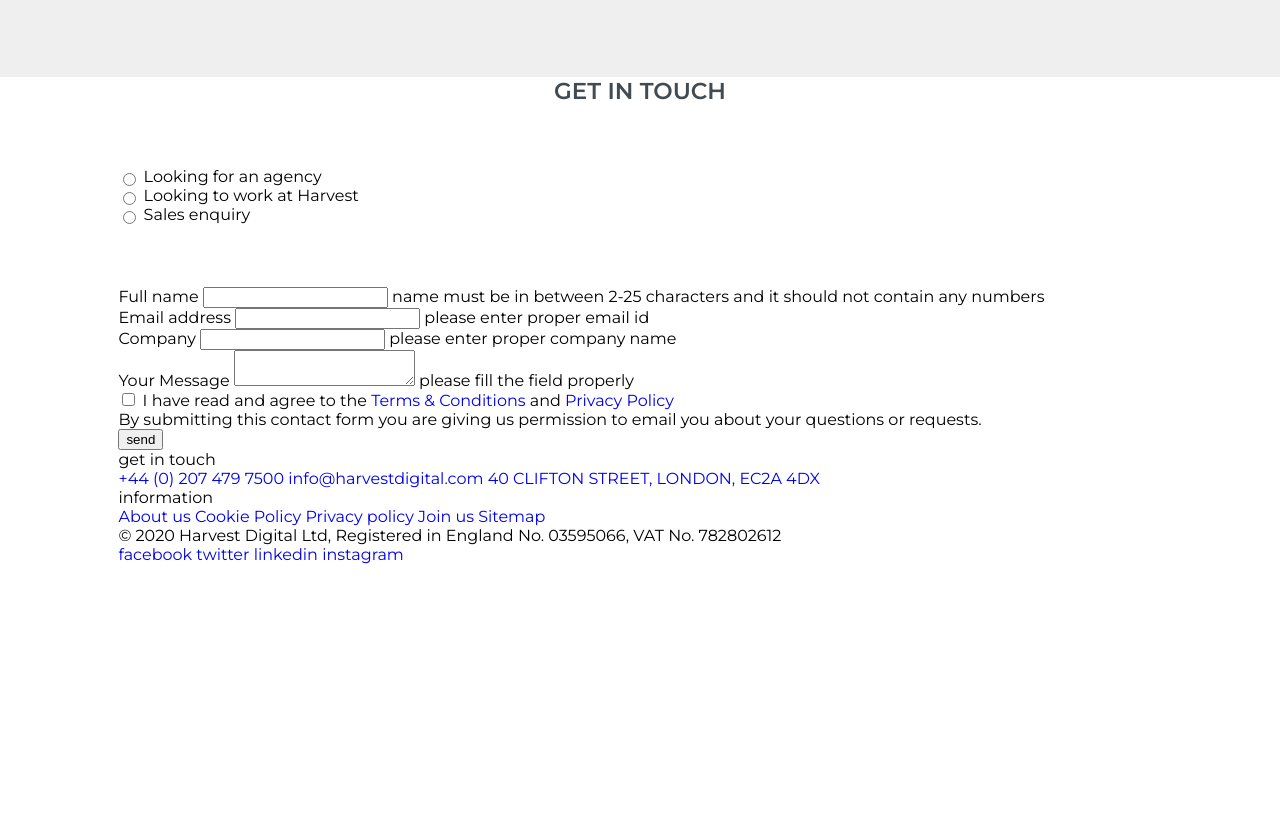
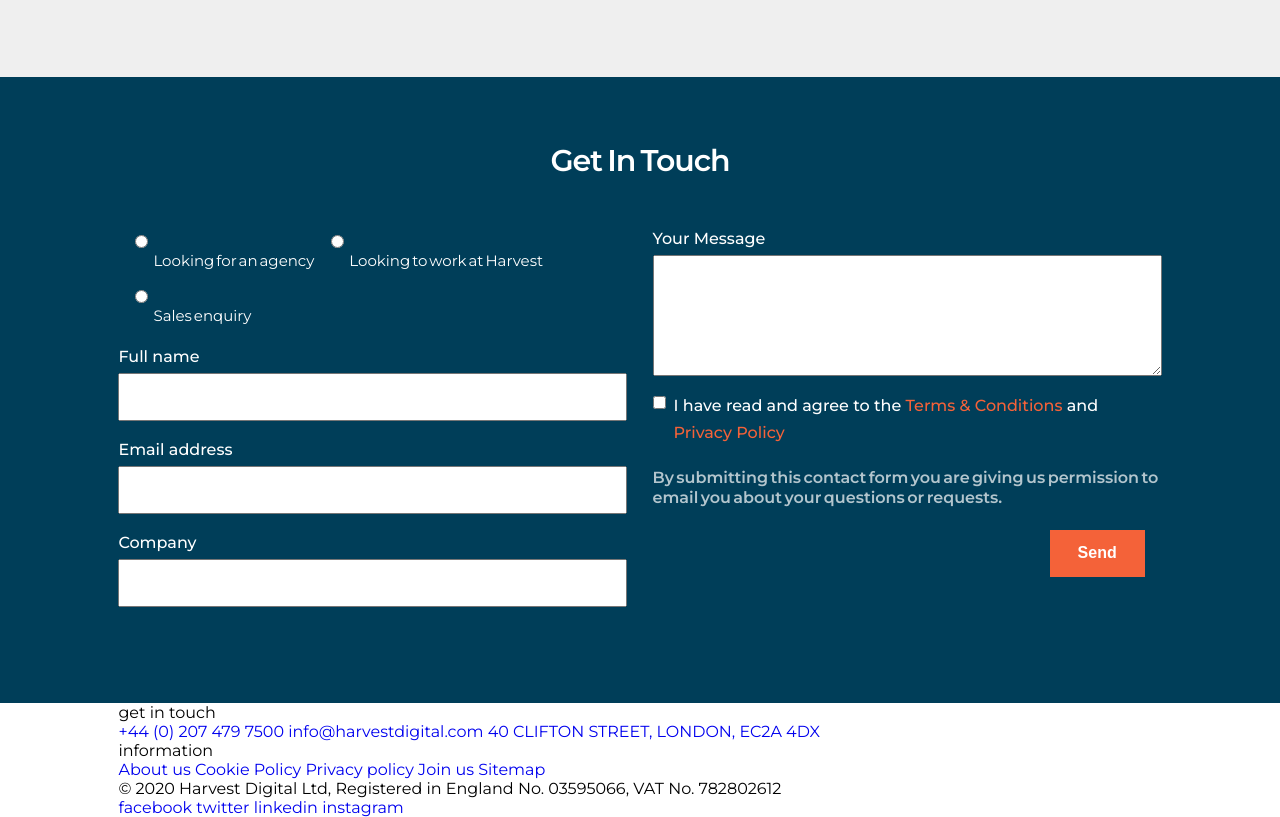
Before and after one commit to sadityaprdxn/SASS-PRACTICE, a plain HTML site: page index.html in a window 1280 px wide. Shown: the part 3257-4074 px from the top of the page. Before the commit the page ends 3821 px from the top, so only its background shows below. Drawn offline with Linux system fonts and the light colour scheme.

Commit message:
index page get in touch section styling added

```diff
--- /dev/null
+++ b/assets/sass/module/_getintouch.scss
@@ -0,0 +1,128 @@
+//MAIN SECTION STYLING
+.get-in-touch {
+	padding: 5.1% 0 6%;
+	background-color: #003E59;
+
+	h3 {
+		@include textcharacteristics(#FFF,30px,600,capitalize);
+		word-spacing: -2px;
+		letter-spacing: -1px;
+	}
+
+	.contact-form {
+		padding-top: 4.8%;
+		@include flex(wrap,row,space-between);
+
+		label {
+			padding: 0 0 1.3%;
+			display: block;
+			@include textcharacteristics(#FFF,16px,500);
+		}
+
+		.form-group {
+			padding-bottom: 3.7%;
+
+			&:first-of-type {
+				padding-bottom: 1.5%;
+			}
+		}
+	}
+}
+
+
+// LEFT PANNEL STYLING
+.left-pannel {
+	width: 48.8%;
+
+	.help {
+		padding: 0;
+		@include flex(wrap,row,flex-start,center,center);
+
+		span {
+			width: 100%;
+			padding-bottom: 3.8%;
+			@include textcharacteristics(#FFF,16px,500);
+		}
+
+		.help__option {
+			padding-bottom: 2.8%;
+
+			input { margin-left: 17px; }
+
+			label {
+				padding: 3px 0 0 35px;
+				box-sizing: border-box;
+				@include textcharacteristics(#FFF,15px,400);
+				word-spacing: -2px;
+			}
+		}
+	}
+
+	.form-group:not(:first-of-type) {
+
+		input {
+			width: 100%;
+			padding: 2.6%;
+			font-size: 16px;
+			@include boxsizing();
+
+			& + span { display: none; }
+		}
+	}
+}
+
+
+// RIGHT PANNEL STYLING
+.right-pannel {
+	width: 48.8%;
+
+	textarea {
+		width: 100%;
+		height: 121px;
+		padding: 3%;
+		@include boxsizing();
+
+		& + span { display: none; }
+	}
+
+	.form-group:nth-child(2){
+		padding-top: 1.6%;
+		display: flex;
+
+		input {
+			width: 13px;
+			height: 13px;
+			margin: 0;
+		}
+
+		label {
+			width: 95%;
+			padding-left: 8px;
+			padding-bottom: 0;
+			font-size: 16px;
+			line-height: 27px;
+			@include transform(translateY(-8%));
+
+			a { color: $primaryColor;}
+		}
+	}
+
+	p {
+		@include textcharacteristics(rgba(255,255,255,0.7),16px,600,normal,20px);
+		word-spacing: -2px;
+	}
+
+	button{
+		padding: 2.9% 5.5%;
+		margin: 4.2% 0 0 78%;
+		background-color: $primaryColor;
+		@include textcharacteristics(#FFF,16px,600,capitalize);
+		border-style: none;
+		transition: 0.3s ease-in-out;
+
+		&:hover {
+			background-color: #FFF;
+			color: $primaryColor;
+		}
+	}
+}
--- a/assets/sass/style.scss
+++ b/assets/sass/style.scss
@@ -9,3 +9,4 @@
 @import 'module/portfolio';
 @import 'module/partnership';
 @import 'module/affiliation';
+@import 'module/getintouch';
```
Also changed, not shown: assets/css/style.css.
